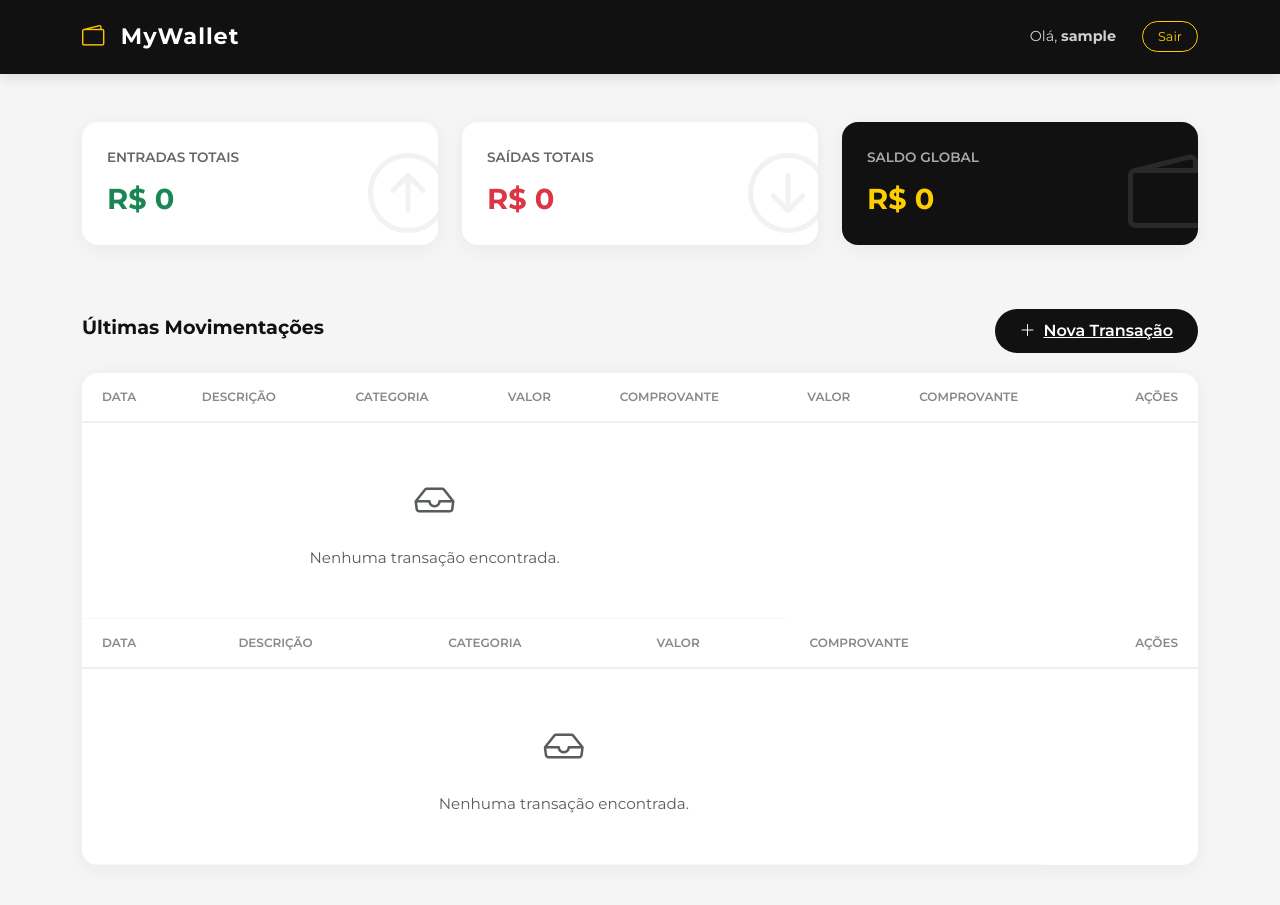
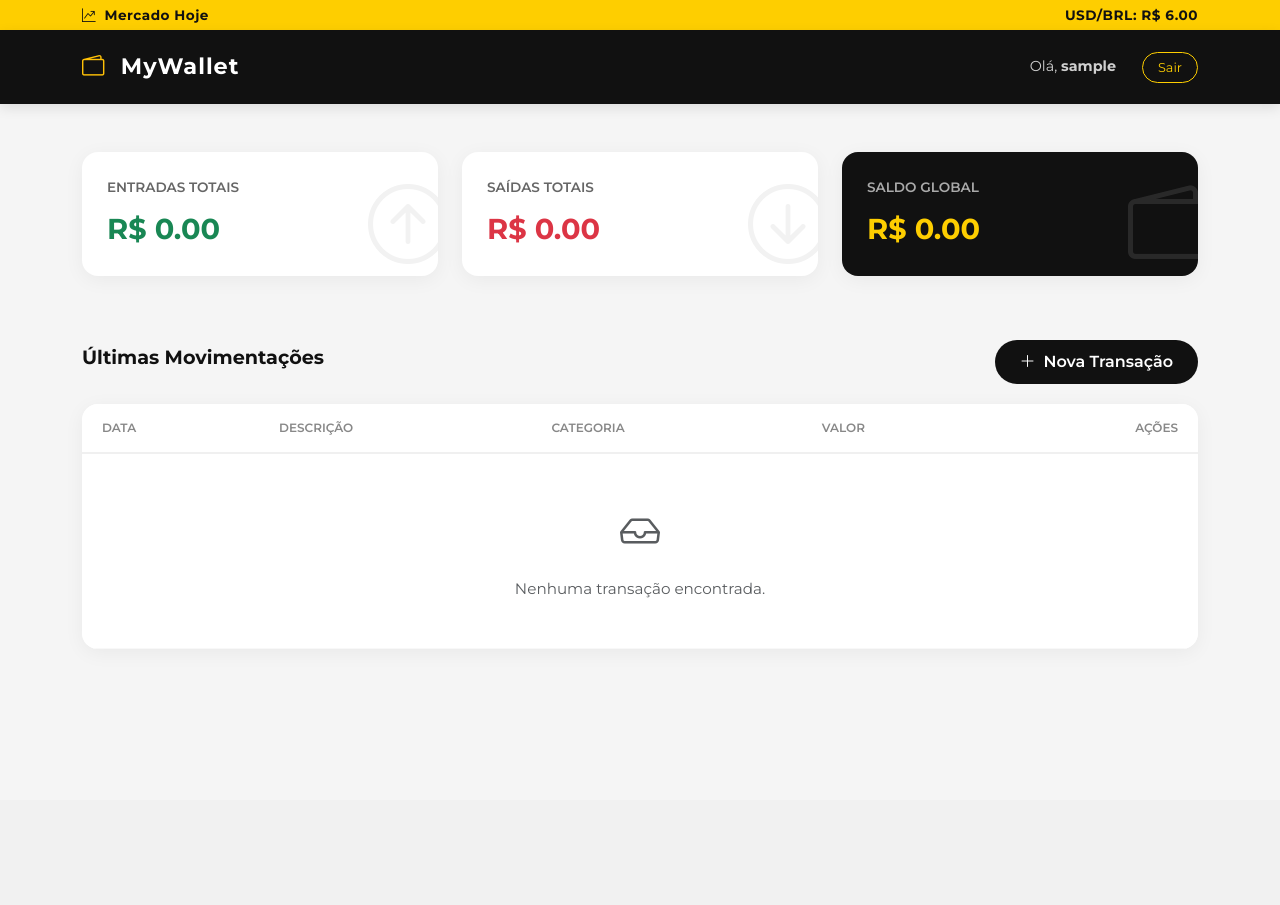
Before and after one commit to pabloaugussto/mywallet, a Django app: page / in a window 1280 px wide. After the commit the page ends 648 px from the top, so only its background shows below. Run offline with Django 5.2, Linux system fonts and the light colour scheme; the visitor is signed in with stand-in values (Sample User, id 1); data that the repository does not hold is empty.

Commit message:
feat: adiciona dashboard com cotação do dólar e ticker no topo

```diff
--- a/financas/forms.py
+++ b/financas/forms.py
@@ -4,9 +4,10 @@ from .models import Transacao
 class TransacaoForm(forms.ModelForm):
     class Meta:
         model = Transacao
-        fields = ['descricao', 'valor', 'data', 'categoria', 'observacoes', 'comprovante']
+        # A lista com todos os campos e as vírgulas corretas
+        fields = ['descricao', 'valor', 'moeda', 'data', 'categoria', 'observacoes', 'comprovante']
 
-        # Um toque de estilo: O widget DateInput melhora o campo de data
+        # O widgets fica DENTRO da class Meta (com recuo)
         widgets = {
             'data': forms.DateInput(attrs={'type': 'date', 'class': 'form-control'}),
         }
--- a/financas/models.py
+++ b/financas/models.py
@@ -36,5 +36,11 @@ class Transacao(models.Model):
     # on_delete=models.CASCADE: se apagar o usuário, apaga todas as transações dele
     usuario = models.ForeignKey(User, on_delete=models.CASCADE)
 
+    OPCOES_MOEDA = (
+        ('BRL', 'Real (R$)'),
+        ('USD', 'Dólar (US$)'),
+    )
+    moeda = models.CharField(max_length=3, choices=OPCOES_MOEDA, default='BRL')
+
     def __str__(self):
         return self.descricao
--- a/financas/templates/financas/index.html
+++ b/financas/templates/financas/index.html
@@ -3,6 +3,7 @@
   <head>
     <meta charset="UTF-8" />
     <title>MyWallet - Visão Geral</title>
+
     <link
       href="https://cdn.jsdelivr.net/npm/bootstrap@5.3.0/dist/css/bootstrap.min.css"
       rel="stylesheet"
@@ -17,6 +18,16 @@
     />
 
     <style>
+    .ticker-bar {
+    background-color: var(--nomad-yellow);
+    color: var(--nomad-black);
+    font-size: 0.85rem;
+    padding: 5px 0;
+    font-weight: 700;
+    text-align: center;
+    letter-spacing: 0.5px;
+    }
+
       :root {
         --nomad-yellow: #fece00;
         --nomad-black: #111111;
@@ -68,7 +79,6 @@
 
       /* --- CARDS DE RESUMO --- */
       .summary-section {
-        margin-top: -30px; /* Sobe um pouco para cima do bg cinza se quiséssemos um header maior */
         margin-bottom: 30px;
       }
 
@@ -141,7 +151,7 @@
       /* Botão Amarelo Principal */
       .btn-new-transaction {
         background-color: var(--nomad-black);
-        color: white; /* Contraste preto no botão para ficar chique */
+        color: white;
         font-weight: 600;
         padding: 10px 25px;
         border-radius: 30px;
@@ -150,6 +160,7 @@
         align-items: center;
         gap: 8px;
         transition: all 0.3s;
+        text-decoration: none;
       }
 
       .btn-new-transaction:hover {
@@ -162,7 +173,7 @@
         border-radius: 16px;
         border: none;
         box-shadow: 0 4px 20px rgba(0, 0, 0, 0.05);
-        overflow: hidden; /* Arredonda a tabela */
+        overflow: hidden;
       }
 
       .table thead th {
@@ -195,21 +206,32 @@
     </style>
   </head>
   <body>
+    <div class="ticker-bar">
+        <div class="container d-flex justify-content-between align-items-center">
+            <span><i class="bi bi-graph-up-arrow me-1"></i> Mercado Hoje</span>
+            <span>USD/BRL: <strong>R$ {{ cotacao_atual|floatformat:2 }}</strong></span>
+        </div>
+    </div>
     <nav class="navbar navbar-custom mb-5">
       <div class="container">
         <a class="navbar-brand" href="#">
           <i class="bi bi-wallet2 text-warning me-2"></i> MyWallet
         </a>
         <div class="d-flex align-items-center">
-                <span class="user-profile me-3">Olá, <strong>{{ request.user.username }}</strong></span>
+          <span class="user-profile me-3"
+            >Olá, <strong>{{ request.user.username }}</strong></span
+          >
 
           <form action="{% url 'logout' %}" method="post" class="d-inline">
             {% csrf_token %}
-                    <button type="submit" class="btn-logout" style="background: transparent; cursor: pointer;">
+            <button
+              type="submit"
+              class="btn-logout"
+              style="background: transparent; cursor: pointer"
+            >
               Sair
             </button>
           </form>
-
         </div>
       </div>
     </nav>
@@ -221,7 +243,7 @@
             <div class="card-body">
               <span class="summary-label">Entradas Totais</span>
               <div class="summary-value text-income">
-                R$ {{ total_receitas }}
+                R$ {{ receitas|floatformat:2 }}
               </div>
               <i class="bi bi-arrow-up-circle card-icon-bg"></i>
             </div>
@@ -233,7 +255,7 @@
             <div class="card-body">
               <span class="summary-label">Saídas Totais</span>
               <div class="summary-value text-expense">
-                R$ {{ total_despesas }}
+                R$ {{ despesas|floatformat:2 }}
               </div>
               <i class="bi bi-arrow-down-circle card-icon-bg"></i>
             </div>
@@ -250,7 +272,7 @@
                 >Saldo Global</span
               >
               <div class="summary-value" style="color: var(--nomad-yellow)">
-                R$ {{ saldo }}
+                R$ {{ saldo|floatformat:2 }}
               </div>
               <i
                 class="bi bi-wallet2 card-icon-bg"
@@ -278,10 +300,7 @@
                   <th>Descrição</th>
                   <th>Categoria</th>
                   <th>Valor</th>
-                  <th>Comprovante</th>
-                  <th>Valor</th>
-                  <th>Comprovante</th>
-                  <th class="text-end">Ações</th> </tr>
+                  <th class="text-end">Ações</th>
                 </tr>
               </thead>
               <tbody>
@@ -304,130 +323,142 @@
                     <span class="badge-category">{{ t.categoria }}</span>
                   </td>
                   <td
-                    style="font-weight: 700; color: {% if t.categoria.tipo == 'D' %}#dc3545{% else %}#198754{% endif %}"
+                    style="font-weight: 700; color: {% if t.categoria.tipo == 'D' %}#dc3545{% else %}#198754{% endif %}" {% if t.categoria.tipo == 'D' %}-{% else %}+{% endif %} {% if t.moeda == 'USD' %} US$ {% else %} R$ {% endif %} {{ t.valor }}
                   >
-                    {% if t.categoria.tipo == 'D' %}-{% else %}+{% endif %} R$
-                    {{ t.valor }}
-                  </td>
-                  <td>
-                    {% if t.comprovante %}
-                    <a
-                      href="{{ t.comprovante.url }}"
-                      target="_blank"
-                      class="text-decoration-none"
-                    >
-                      <i class="bi bi-paperclip"></i> Ver
-                    </a>
-                    {% else %}
-                    <span class="text-muted">-</span>
-                    {% endif %}
-                  </td>
-                </tr>
-                {% empty %}
-                <tr>
-                  <td colspan="5" class="text-center py-5 text-muted">
-                    <i class="bi bi-inbox fs-1 d-block mb-3"></i>
-                    Nenhuma transação encontrada.
-                  </td>
-                </tr>
-                {% endfor %}
-                <table class="table table-hover mb-0">
-                        <thead>
-                            <tr>
-                                <th>Data</th>
-                                <th>Descrição</th>
-                                <th>Categoria</th>
-                                <th>Valor</th>
-                                <th>Comprovante</th>
-                                <th class="text-end">Ações</th> </tr>
-                                </thead>
-                  <tbody>
-                    {% for t in transacoes %}
-                    <tr>
-                        <td>
-                            <span class="fw-bold">{{ t.data|date:"d M" }}</span>
-                            <br>
-                            <small class="text-muted">{{ t.data|date:"Y" }}</small>
-                        </td>
-                        <td>
-                            {{ t.descricao }}
-                        </td>
-                        <td>
-                            <span class="badge-category">{{ t.categoria }}</span>
-                        </td>
-                        <td style="font-weight: 700; color: {% if t.categoria.tipo == 'D' %}#dc3545{% else %}#198754{% endif %}">
-                            {% if t.categoria.tipo == 'D' %}-{% else %}+{% endif %} R$ {{ t.valor }}
                   </td>
 
                   <td class="text-end">
-                            <button class="btn btn-sm btn-light rounded-circle" type="button" data-bs-toggle="offcanvas" data-bs-target="#offcanvasRight-{{ t.id }}" aria-controls="offcanvasRight">
+                    <button
+                      class="btn btn-sm btn-light rounded-circle"
+                      type="button"
+                      data-bs-toggle="offcanvas"
+                      data-bs-target="#offcanvasRight-{{ t.id }}"
+                      aria-controls="offcanvasRight"
+                    >
                       <i class="bi bi-three-dots-vertical"></i>
                     </button>
 
-                            <div class="offcanvas offcanvas-end text-bg-dark" tabindex="-1" id="offcanvasRight-{{ t.id }}" aria-labelledby="offcanvasRightLabel" style="border-left: 1px solid #333;">
-
-                                <div class="offcanvas-header border-bottom border-secondary">
-                                    <h5 class="offcanvas-title fw-bold" id="offcanvasRightLabel">
-                                        <i class="bi bi-wallet2 text-warning me-2"></i> Detalhes
+                    <div
+                      class="offcanvas offcanvas-end text-bg-dark"
+                      tabindex="-1"
+                      id="offcanvasRight-{{ t.id }}"
+                      aria-labelledby="offcanvasRightLabel"
+                      style="border-left: 1px solid #333; text-align: left"
+                    >
+                      <div
+                        class="offcanvas-header border-bottom border-secondary"
+                      >
+                        <h5
+                          class="offcanvas-title fw-bold"
+                          id="offcanvasRightLabel"
+                        >
+                          <i class="bi bi-wallet2 text-warning me-2"></i>
+                          Detalhes
                         </h5>
-                                    <button type="button" class="btn-close btn-close-white" data-bs-dismiss="offcanvas" aria-label="Close"></button>
+                        <button
+                          type="button"
+                          class="btn-close btn-close-white"
+                          data-bs-dismiss="offcanvas"
+                          aria-label="Close"
+                        ></button>
                       </div>
 
                       <div class="offcanvas-body">
+                        <div class="text-center mb-4 mt-3">
+                          <small class="text-secondary text-uppercase fw-bold"
+                            >Valor da Transação</small
+                          >
+                          <h1 class="display-5 fw-bold {% if t.categoria.tipo == 'D' %}text-danger{% else %}text-success{% endif %}">
 
-                                    <div class="text-center mb-4 mt-3">
-                                        <small class="text-secondary text-uppercase fw-bold">Valor da Transação</small>
-                                        <h1 class="display-5 fw-bold {% if t.categoria.tipo == 'D' %}text-danger{% else %}text-success{% endif %}">
-                                            R$ {{ t.valor }}
+                          {% if t.moeda == 'USD' %}
+                          US$
+                         {% else %}
+                              R$
+                         {% endif %}
+
+                        {{ t.valor }}
                          </h1>
-                                        <span class="badge bg-secondary mt-2">{{ t.categoria.nome }}</span>
+                          <span class="badge bg-secondary mt-2"
+                            >{{ t.categoria.nome }}</span
+                          >
                         </div>
 
-                                    <hr class="border-secondary">
+                        <hr class="border-secondary" />
 
                         <div class="mb-4">
-                                        <label class="text-secondary small text-uppercase fw-bold">Descrição</label>
+                          <label
+                            class="text-secondary small text-uppercase fw-bold"
+                            >Descrição</label
+                          >
                           <p class="fs-5">{{ t.descricao }}</p>
                         </div>
 
                         <div class="mb-4">
-                                        <label class="text-secondary small text-uppercase fw-bold">Data</label>
-                                        <p class="fs-5">{{ t.data|date:"d \d\e F \d\e Y" }}</p>
+                          <label
+                            class="text-secondary small text-uppercase fw-bold"
+                            >Data</label
+                          >
+                          <p class="fs-5">
+                            {{ t.data|date:"d \d\e F \d\e Y" }}
+                          </p>
                         </div>
 
                         {% if t.observacoes %}
-                                    <div class="mb-4 p-3 rounded" style="background-color: #1a1a1a;">
-                                        <label class="text-secondary small text-uppercase fw-bold mb-1"><i class="bi bi-card-text me-1"></i> Observações</label>
-                                        <p class="mb-0 text-light fst-italic">"{{ t.observacoes }}"</p>
+                        <div
+                          class="mb-4 p-3 rounded"
+                          style="background-color: #1a1a1a"
+                        >
+                          <label
+                            class="text-secondary small text-uppercase fw-bold mb-1"
+                            ><i class="bi bi-card-text me-1"></i>
+                            Observações</label
+                          >
+                          <p class="mb-0 text-light fst-italic">
+                            "{{ t.observacoes }}"
+                          </p>
                         </div>
-                                    {% endif %}
-
-                                    {% if t.comprovante %}
+                        {% endif %} {% if t.comprovante %}
                         <div class="mb-5">
-                                        <label class="text-secondary small text-uppercase fw-bold mb-2">Comprovante</label>
-                                        <a href="{{ t.comprovante.url }}" target="_blank" class="btn btn-outline-light w-100 py-3 rounded-pill">
-                                            <i class="bi bi-paperclip me-2"></i> Visualizar Anexo
+                          <label
+                            class="text-secondary small text-uppercase fw-bold mb-2"
+                            >Comprovante</label
+                          >
+                          <a
+                            href="{{ t.comprovante.url }}"
+                            target="_blank"
+                            class="btn btn-outline-light w-100 py-3 rounded-pill"
+                          >
+                            <i class="bi bi-paperclip me-2"></i> Visualizar
+                            Anexo
                           </a>
                         </div>
                         {% endif %}
 
                         <div class="mt-auto">
-                                        <hr class="border-secondary">
-                                        <p class="text-secondary small text-uppercase fw-bold mb-3">Gerenciar Transação</p>
+                          <hr class="border-secondary" />
+                          <p
+                            class="text-secondary small text-uppercase fw-bold mb-3"
+                          >
+                            Gerenciar Transação
+                          </p>
 
                           <div class="d-grid gap-2">
-                                            <a href="{% url 'editar_transacao' t.id %}" class="btn btn-warning fw-bold py-3 text-dark rounded-pill">
+                            <a
+                              href="{% url 'editar_transacao' t.id %}"
+                              class="btn btn-warning fw-bold py-3 text-dark rounded-pill"
+                            >
                               <i class="bi bi-pencil me-2"></i> Editar Dados
                             </a>
 
-                                            <a href="{% url 'excluir_transacao' t.id %}"
+                            <a
+                              href="{% url 'excluir_transacao' t.id %}"
                               class="btn btn-outline-danger fw-bold py-3 rounded-pill"
-                                               onclick="return confirm('Tem certeza que deseja apagar essa transação?');">
+                              onclick="return confirm('Tem certeza que deseja apagar essa transação?');"
+                            >
                               <i class="bi bi-trash me-2"></i> Excluir
                             </a>
                           </div>
                         </div>
-
                       </div>
                     </div>
                   </td>
@@ -442,8 +473,6 @@
                 {% endfor %}
               </tbody>
             </table>
-              </tbody>
-            </table>
           </div>
         </div>
       </div>
--- a/financas/views.py
+++ b/financas/views.py
@@ -1,88 +1,77 @@
-from django.shortcuts import render, redirect
+import requests
+from decimal import Decimal # <--- IMPORTANTE: Adicionamos isso aqui!
+from django.shortcuts import render, redirect, get_object_or_404
+from django.db.models import Sum
 from .models import Transacao
 from .forms import TransacaoForm
-from django.db.models import Sum
-from django.contrib.auth.decorators import login_required
-from django.shortcuts import render, redirect, get_object_or_404
 
+# --- DASHBOARD (Página Inicial) ---
 def index(request):
-    # Busca todas as transações do banco
-    transacoes = Transacao.objects.all()
+    # 1. Buscar a cotação do Dólar em tempo real
+    # Usamos Decimal('6.00') para garantir que o padrão também seja Decimal
+    cotacao_dolar = Decimal('6.00')
 
-    # Prepara o pacote de dados para enviar ao HTML
-    contexto = {
-        'transacoes': transacoes
+    try:
+        response = requests.get('https://economia.awesomeapi.com.br/last/USD-BRL', timeout=5)
+        if response.status_code == 200:
+            data = response.json()
+            # Convertendo o valor da API (string) diretamente para Decimal
+            cotacao_dolar = Decimal(data['USDBRL']['bid'])
+    except:
+        pass # Mantém o 6.00 se der erro
+
+    # --- CÁLCULO DAS RECEITAS ---
+    receitas_brl = Transacao.objects.filter(categoria__tipo='R', moeda='BRL').aggregate(Sum('valor'))['valor__sum'] or Decimal('0')
+    receitas_usd = Transacao.objects.filter(categoria__tipo='R', moeda='USD').aggregate(Sum('valor'))['valor__sum'] or Decimal('0')
+
+    # Agora a multiplicação funciona porque ambos são Decimal
+    total_receitas = receitas_brl + (receitas_usd * cotacao_dolar)
+
+    # --- CÁLCULO DAS DESPESAS ---
+    despesas_brl = Transacao.objects.filter(categoria__tipo='D', moeda='BRL').aggregate(Sum('valor'))['valor__sum'] or Decimal('0')
+    despesas_usd = Transacao.objects.filter(categoria__tipo='D', moeda='USD').aggregate(Sum('valor'))['valor__sum'] or Decimal('0')
+
+    total_despesas = despesas_brl + (despesas_usd * cotacao_dolar)
+
+    # --- SALDO ---
+    saldo = total_receitas - total_despesas
+
+    # Busca as transações para a tabela
+    transacoes = Transacao.objects.all().order_by('-data')
+
+    context = {
+        'receitas': total_receitas,
+        'despesas': total_despesas,
+        'saldo': saldo,
+        'transacoes': transacoes,
+        'cotacao_atual': cotacao_dolar
     }
 
-    # Renderiza o arquivo html enviando o contexto
-    return render(request, 'financas/index.html', contexto)
-@login_required
-def index(request):
-    transacoes = Transacao.objects.all().order_by('-data') # order_by ordena por data (mais recente primeiro)
-    contexto = {'transacoes': transacoes}
-    return render(request, 'financas/index.html', contexto)
-@login_required
+    return render(request, 'financas/index.html', context)
+
+# --- CRIAR NOVA TRANSAÇÃO ---
 def nova_transacao(request):
-    # Se o usuário mandou dados (clicou em salvar)
-    if request.method == 'POST':
-        form = TransacaoForm(request.POST, request.FILES) # request.FILES é obrigatório para imagens!
+    form = TransacaoForm(request.POST or None, request.FILES or None)
 
-        if form.is_valid():
-            # Aqui está o pulo do gato: commit=False
-            transacao = form.save(commit=False)
-            transacao.usuario = request.user # Preenchemos o usuário automaticamente
-            transacao.save() # Agora sim salvamos no banco
-            return redirect('index') # Volta para a home
-
-    # Se o usuário está apenas abrindo a página
-    else:
-        form = TransacaoForm()
-
-    return render(request, 'financas/form.html', {'form': form})
-@login_required
-def index(request):
-    transacoes = Transacao.objects.all().order_by('-data')
-
-    # Cálculos Matemáticos (ORM)
-    # 1. Filtra só o que é Receita ('R') e soma a coluna 'valor'
-    total_receitas = transacoes.filter(categoria__tipo='R').aggregate(Sum('valor'))['valor__sum'] or 0
-
-    # 2. Filtra só o que é Despesa ('D') e soma a coluna 'valor'
-    total_despesas = transacoes.filter(categoria__tipo='D').aggregate(Sum('valor'))['valor__sum'] or 0
-
-    # 3. Calcula o saldo final
-    saldo = total_receitas - total_despesas
-
-    contexto = {
-        'transacoes': transacoes,
-        'total_receitas': total_receitas,
-        'total_despesas': total_despesas,
-        'saldo': saldo
-    }
-
-    return render(request, 'financas/index.html', contexto)
-
-@login_required
-def editar_transacao(request, pk):
-    # Tenta buscar a transação com esse ID (pk).
-    # O filtro usuario=request.user garante que ninguém edite a conta do vizinho!
-    transacao = get_object_or_404(Transacao, pk=pk, usuario=request.user)
-
-    if request.method == 'POST':
-        # Carrega o formulário com os dados que vieram da tela (request.POST)
-        # E com a instância antiga (instance=transacao) para ele saber o que atualizar
-        form = TransacaoForm(request.POST, request.FILES, instance=transacao)
-        if form.is_valid():
-            form.save()
-            return redirect('index')
-    else:
-        # Se for GET, carrega o formulário preenchido com os dados atuais
-        form = TransacaoForm(instance=transacao)
+    if form.is_valid():
+        form.save()
+        return redirect('index')
 
     return render(request, 'financas/form.html', {'form': form})
 
-@login_required
+# --- EDITAR TRANSAÇÃO ---
+def editar_transacao(request, pk):
+    transacao = get_object_or_404(Transacao, pk=pk)
+    form = TransacaoForm(request.POST or None, request.FILES or None, instance=transacao)
+
+    if form.is_valid():
+        form.save()
+        return redirect('index')
+
+    return render(request, 'financas/form.html', {'form': form})
+
+# --- EXCLUIR TRANSAÇÃO ---
 def excluir_transacao(request, pk):
-    transacao = get_object_or_404(Transacao, pk=pk, usuario=request.user)
+    transacao = get_object_or_404(Transacao, pk=pk)
     transacao.delete()
     return redirect('index')
```
Also changed, not shown: financas/migrations/0002_transacao_moeda.py (added). Lines whose indentation alone changed are shown as unchanged.
